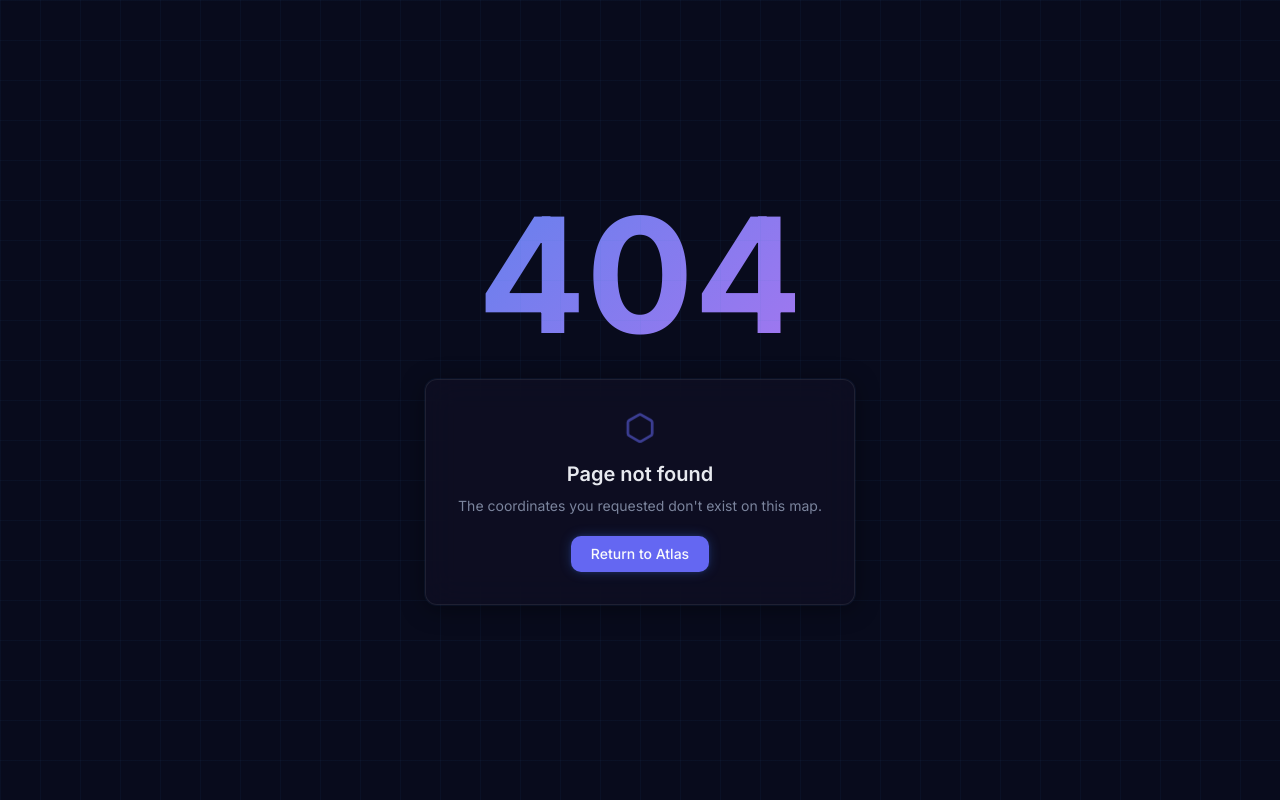
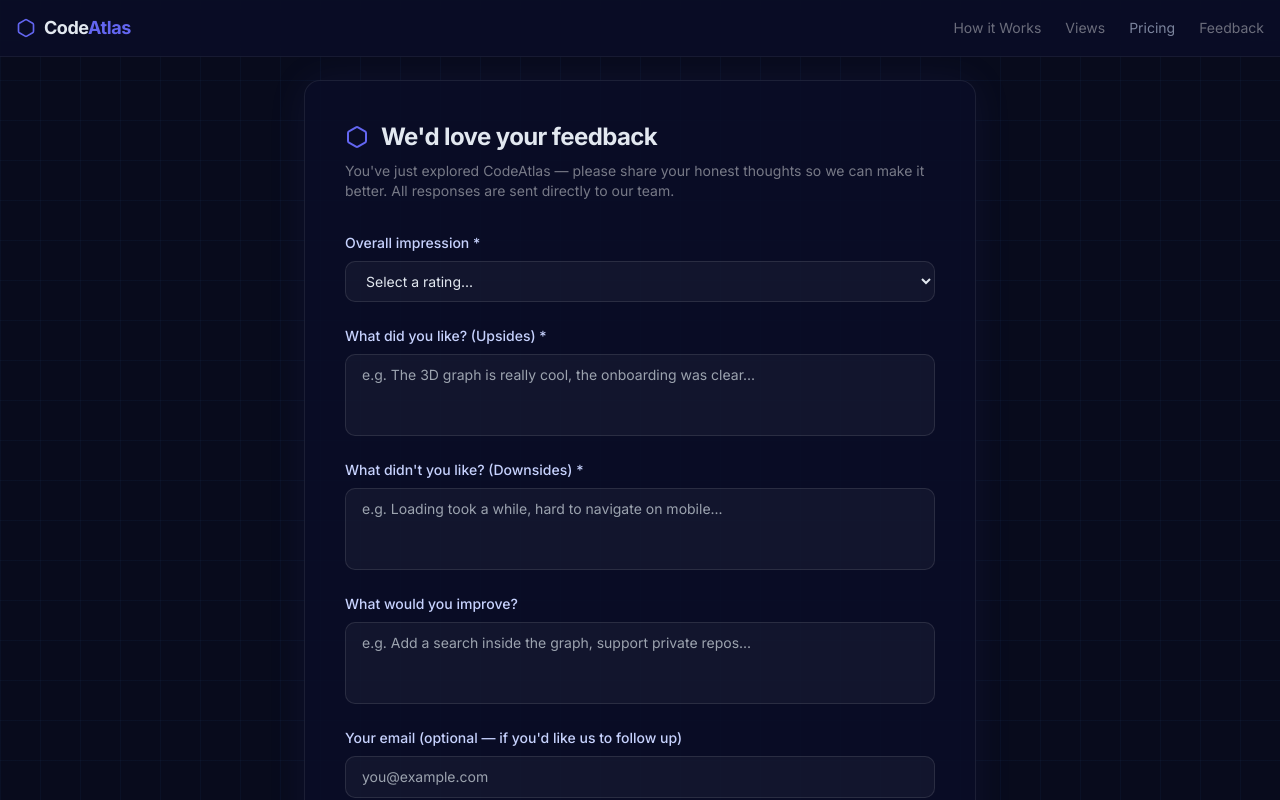
Before and after one commit to marioandreibobi/Blondes_Enjoyer, a Next.js app: page /feedback in a window 1280 px wide. Before the commit this address had no page. Shown: the top 800 px of the page. Built offline with nearby package versions, Linux system fonts and the light colour scheme.

Commit message:
feat: add feedback form page with FormSubmit integration

```diff
--- /dev/null
+++ b/src/app/feedback/page.tsx
@@ -0,0 +1,234 @@
+"use client";
+
+import React, { useState } from "react";
+import { Hexagon, Send, ArrowLeft, CheckCircle } from "lucide-react";
+import BlueprintGrid from "@/components/UI/BlueprintGrid";
+import NavBar from "@/components/UI/NavBar";
+import Footer from "@/components/UI/Footer";
+
+export default function FeedbackPage(): React.ReactElement {
+  const [submitted, setSubmitted] = useState(false);
+
+  function handleSubmit(e: React.FormEvent<HTMLFormElement>): void {
+    const form = e.currentTarget;
+    if (!form.checkValidity()) return;
+
+    e.preventDefault();
+
+    const formData = new FormData(form);
+
+    fetch("https://formsubmit.co/ajax/filipcostache8@gmail.com", {
+      method: "POST",
+      headers: { Accept: "application/json" },
+      body: formData,
+    })
+      .then((res) => {
+        if (res.ok) setSubmitted(true);
+      })
+      .catch(() => {
+        // silently fail — user can retry
+      });
+  }
+
+  return (
+    <>
+      <BlueprintGrid />
+      <NavBar showCta={false} />
+
+      <main className="relative min-h-screen flex items-center justify-center px-4 pt-20 pb-12">
+        <div
+          className="w-full max-w-2xl rounded-2xl border p-8 md:p-10"
+          style={{
+            background: "rgba(10,14,39,0.85)",
+            borderColor: "rgba(255,255,255,0.08)",
+            boxShadow: "0 0 40px rgba(99,102,241,0.08)",
+          }}
+        >
+          {submitted ? (
+            <div className="flex flex-col items-center gap-4 py-12 text-center">
+              <CheckCircle className="h-14 w-14" style={{ color: "#22c55e" }} />
+              <h2 className="text-2xl font-bold" style={{ color: "#e2e8f0" }}>
+                Thank you for your feedback!
+              </h2>
+              <p className="text-sm" style={{ color: "rgba(255,255,255,0.5)" }}>
+                Your response has been sent. We truly appreciate you taking the time to help us improve.
+              </p>
+              <a
+                href="/"
+                className="mt-4 inline-flex items-center gap-2 rounded-lg px-5 py-2.5 text-sm font-medium transition-all"
+                style={{
+                  background: "#6366f1",
+                  color: "#fff",
+                }}
+              >
+                <ArrowLeft className="h-4 w-4" />
+                Back to CodeAtlas
+              </a>
+            </div>
+          ) : (
+            <>
+              <div className="flex items-center gap-3 mb-2">
+                <Hexagon className="h-6 w-6" style={{ color: "#6366f1" }} />
+                <h1 className="text-2xl font-bold tracking-tight" style={{ color: "#e2e8f0" }}>
+                  We&apos;d love your feedback
+                </h1>
+              </div>
+              <p className="text-sm mb-8" style={{ color: "rgba(255,255,255,0.45)" }}>
+                You&apos;ve just explored CodeAtlas — please share your honest thoughts so we can
+                make it better. All responses are sent directly to our team.
+              </p>
+
+              <form onSubmit={handleSubmit} className="flex flex-col gap-6">
+                {/* Hidden FormSubmit config */}
+                <input type="hidden" name="_subject" value="CodeAtlas Feedback" />
+                <input type="hidden" name="_template" value="table" />
+                <input type="hidden" name="_captcha" value="false" />
+
+                {/* Overall impression */}
+                <div className="flex flex-col gap-2">
+                  <label
+                    htmlFor="overall"
+                    className="text-sm font-medium"
+                    style={{ color: "#c7d2fe" }}
+                  >
+                    Overall impression *
+                  </label>
+                  <select
+                    id="overall"
+                    name="Overall Impression"
+                    required
+                    defaultValue=""
+                    className="rounded-lg border px-4 py-2.5 text-sm outline-none transition-all focus:ring-2"
+                    style={{
+                      background: "rgba(255,255,255,0.04)",
+                      borderColor: "rgba(255,255,255,0.1)",
+                      color: "#e2e8f0",
+                    }}
+                  >
+                    <option value="" disabled>
+                      Select a rating...
+                    </option>
+                    <option value="Excellent">⭐ Excellent</option>
+                    <option value="Good">👍 Good</option>
+                    <option value="Average">😐 Average</option>
+                    <option value="Needs Improvement">👎 Needs Improvement</option>
+                    <option value="Poor">❌ Poor</option>
+                  </select>
+                </div>
+
+                {/* Upsides */}
+                <div className="flex flex-col gap-2">
+                  <label
+                    htmlFor="upsides"
+                    className="text-sm font-medium"
+                    style={{ color: "#c7d2fe" }}
+                  >
+                    What did you like? (Upsides) *
+                  </label>
+                  <textarea
+                    id="upsides"
+                    name="Upsides"
+                    required
+                    rows={3}
+                    placeholder="e.g. The 3D graph is really cool, the onboarding was clear..."
+                    className="rounded-lg border px-4 py-2.5 text-sm outline-none transition-all focus:ring-2 resize-none"
+                    style={{
+                      background: "rgba(255,255,255,0.04)",
+                      borderColor: "rgba(255,255,255,0.1)",
+                      color: "#e2e8f0",
+                    }}
+                  />
+                </div>
+
+                {/* Downsides */}
+                <div className="flex flex-col gap-2">
+                  <label
+                    htmlFor="downsides"
+                    className="text-sm font-medium"
+                    style={{ color: "#c7d2fe" }}
+                  >
+                    What didn&apos;t you like? (Downsides) *
+                  </label>
+                  <textarea
+                    id="downsides"
+                    name="Downsides"
+                    required
+                    rows={3}
+                    placeholder="e.g. Loading took a while, hard to navigate on mobile..."
+                    className="rounded-lg border px-4 py-2.5 text-sm outline-none transition-all focus:ring-2 resize-none"
+                    style={{
+                      background: "rgba(255,255,255,0.04)",
+                      borderColor: "rgba(255,255,255,0.1)",
+                      color: "#e2e8f0",
+                    }}
+                  />
+                </div>
+
+                {/* Improvements */}
+                <div className="flex flex-col gap-2">
+                  <label
+                    htmlFor="improvements"
+                    className="text-sm font-medium"
+                    style={{ color: "#c7d2fe" }}
+                  >
+                    What would you improve?
+                  </label>
+                  <textarea
+                    id="improvements"
+                    name="Improvements"
+                    rows={3}
+                    placeholder="e.g. Add a search inside the graph, support private repos..."
+                    className="rounded-lg border px-4 py-2.5 text-sm outline-none transition-all focus:ring-2 resize-none"
+                    style={{
+                      background: "rgba(255,255,255,0.04)",
+                      borderColor: "rgba(255,255,255,0.1)",
+                      color: "#e2e8f0",
+                    }}
+                  />
+                </div>
+
+                {/* Email (optional) */}
+                <div className="flex flex-col gap-2">
+                  <label
+                    htmlFor="email"
+                    className="text-sm font-medium"
+                    style={{ color: "#c7d2fe" }}
+                  >
+                    Your email (optional — if you&apos;d like us to follow up)
+                  </label>
+                  <input
+                    id="email"
+                    type="email"
+                    name="Email"
+                    placeholder="you@example.com"
+                    className="rounded-lg border px-4 py-2.5 text-sm outline-none transition-all focus:ring-2"
+                    style={{
+                      background: "rgba(255,255,255,0.04)",
+                      borderColor: "rgba(255,255,255,0.1)",
+                      color: "#e2e8f0",
+                    }}
+                  />
+                </div>
+
+                <button
+                  type="submit"
+                  className="mt-2 inline-flex items-center justify-center gap-2 rounded-lg px-6 py-3 text-sm font-semibold transition-all hover:opacity-90"
+                  style={{
+                    background: "linear-gradient(135deg, #6366f1, #8b5cf6)",
+                    color: "#fff",
+                    boxShadow: "0 0 20px rgba(99,102,241,0.3)",
+                  }}
+                >
+                  <Send className="h-4 w-4" />
+                  Submit Feedback
+                </button>
+              </form>
+            </>
+          )}
+        </div>
+      </main>
+
+      <Footer />
+    </>
+  );
+}
--- a/src/components/UI/NavBar.tsx
+++ b/src/components/UI/NavBar.tsx
@@ -39,6 +39,9 @@
           <a href="#pricing" className="text-sm text-muted-foreground hover:text-foreground transition-brand">
             Pricing
           </a>
+          <a href="/feedback" className="text-sm transition-colors" style={{ color: "rgba(255,255,255,0.4)" }}>
+            Feedback
+          </a>
           {showCta && (
             <button
               onClick={() => {
```
